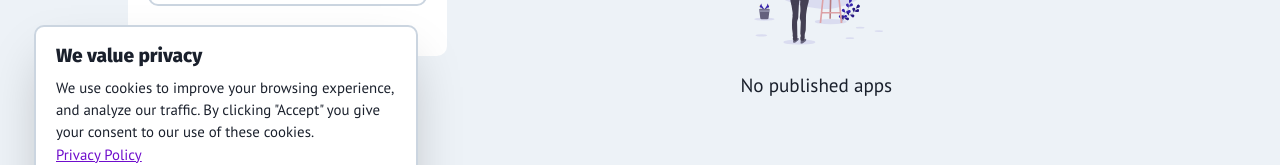
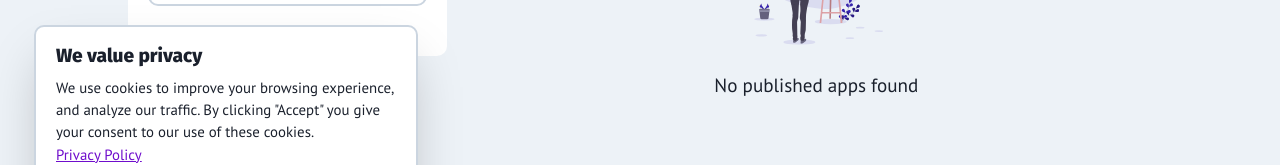
Before and after one commit to aesopske/aesops, a Next.js app: page /apps in a window 1280 px wide. Shown: the part 520-685 px from the top of the page. Built offline with nearby package versions, Linux system fonts and the light colour scheme; no server answers; what @badrap/bar-of-progress would draw is missing.

Commit message:
content change

```diff
--- a/src/components/Articles/ArticleList.jsx
+++ b/src/components/Articles/ArticleList.jsx
@@ -188,7 +188,7 @@ function ArticleList({ articles }) {
 
                 {!articles.length && (
                     <Unavailable
-                        message='😧 No published fables available'
+                        message='😧 No published fables found'
                         src='/images/unavailable.svg'
                     />
                 )}
--- a/src/components/apps/AppsList.jsx
+++ b/src/components/apps/AppsList.jsx
@@ -13,7 +13,7 @@ function AppsList({ apps }) {
 
             {!apps.length && (
                 <Unavailable
-                    message='No published apps'
+                    message='No published apps found'
                     src='/images/unavailable.svg'
                 />
             )}
--- a/src/components/datasets/DatasetsList.jsx
+++ b/src/components/datasets/DatasetsList.jsx
@@ -13,7 +13,7 @@ function DatasetsList({ datasets }) {
 
             {!datasets.length && (
                 <Unavailable
-                    message='No published apps'
+                    message='No published datasets found'
                     src='/images/unavailable.svg'
                 />
             )}
```
